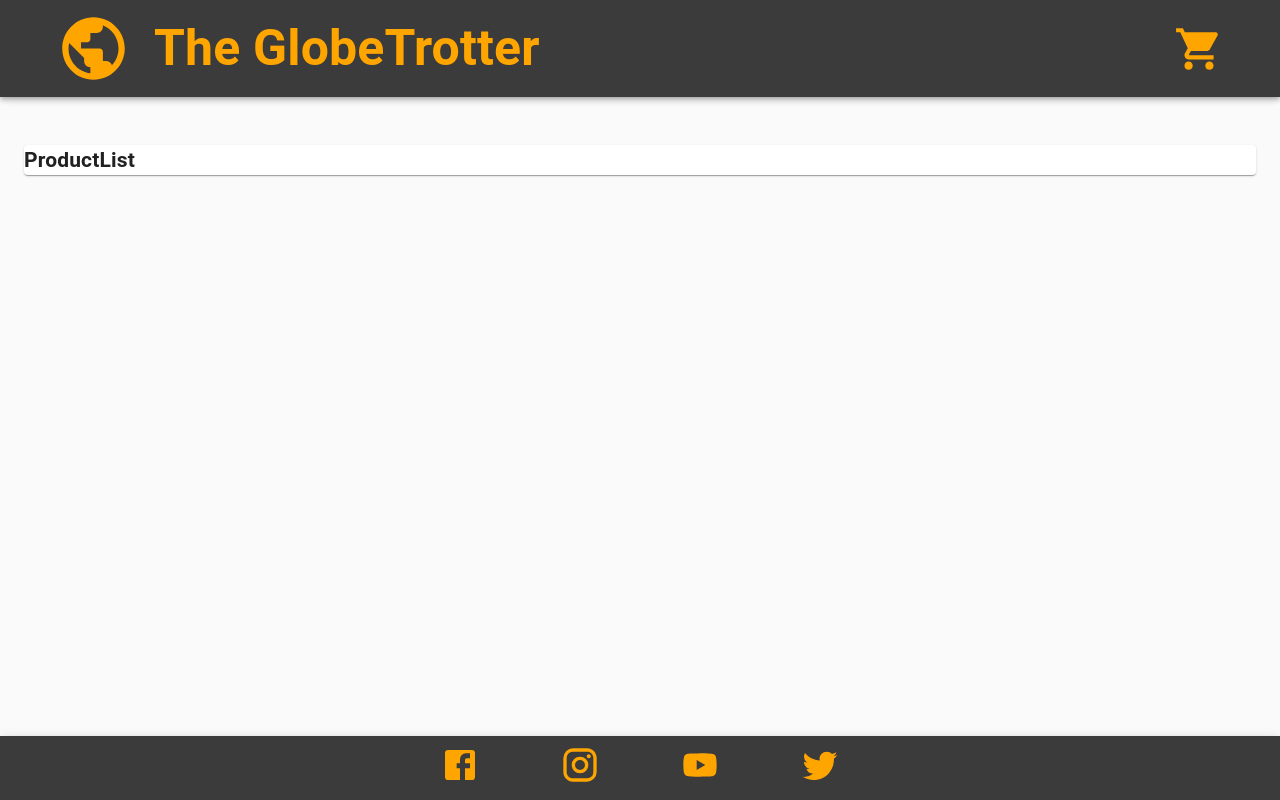
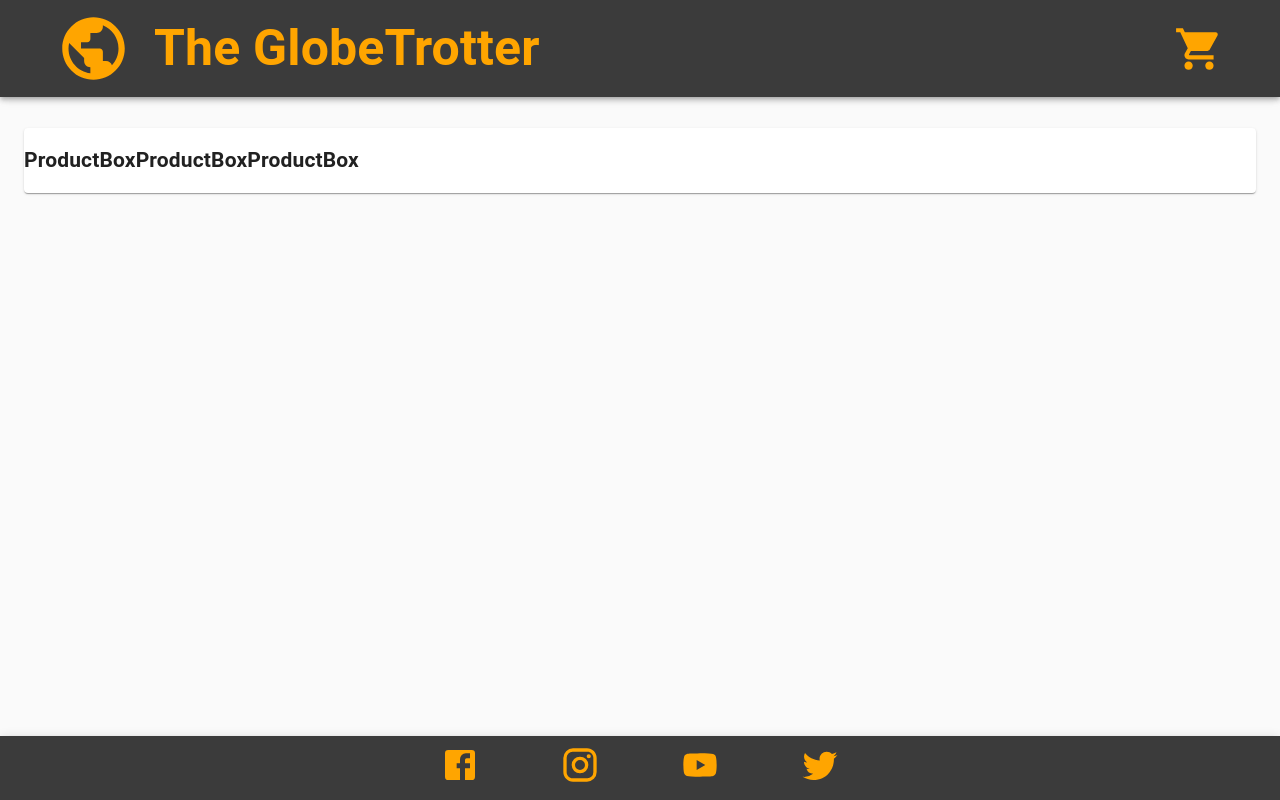
Before and after one commit to piotr-rajtar/globetrotter-shop, a React (Create React App) app: page / in a window 1280 px wide. Built offline with nearby package versions, Linux system fonts and the light colour scheme.

Commit message:
Add ProductList component view

```diff
--- a/src/components/features/ProductList/ProductList.js
+++ b/src/components/features/ProductList/ProductList.js
@@ -1,23 +1,32 @@
 import React from 'react';
 import PropTypes from 'prop-types';
-
-import clsx from 'clsx';
 
 // import { connect } from 'react-redux';
 // import { reduxSelector, reduxActionCreator } from '../../../redux/exampleRedux.js';
 
+import { ProductBox } from '../ProductBox/ProductBox';
+
 import styles from './ProductList.module.scss';
 
-const Component = ({className, children}) => (
-  <div className={clsx(className, styles.root)}>
-    <h2>ProductList</h2>
-    {children}
-  </div>
+import Grid from '@material-ui/core/Grid';
+
+const Component = ({ products }) => (
+
+  <Grid container className={styles.root}>
+
+    {products.map(product => (
+      <Grid key={product.id} item>
+
+        <ProductBox {...product} />
+
+      </Grid>
+    ))}
+  </Grid>
+
 );
 
 Component.propTypes = {
-  children: PropTypes.node,
-  className: PropTypes.string,
+  products: PropTypes.array,
 };
 
 // const mapStateToProps = state => ({
```
Also changed, not shown: 1 other file (tests, documents, lock files or other folders).
